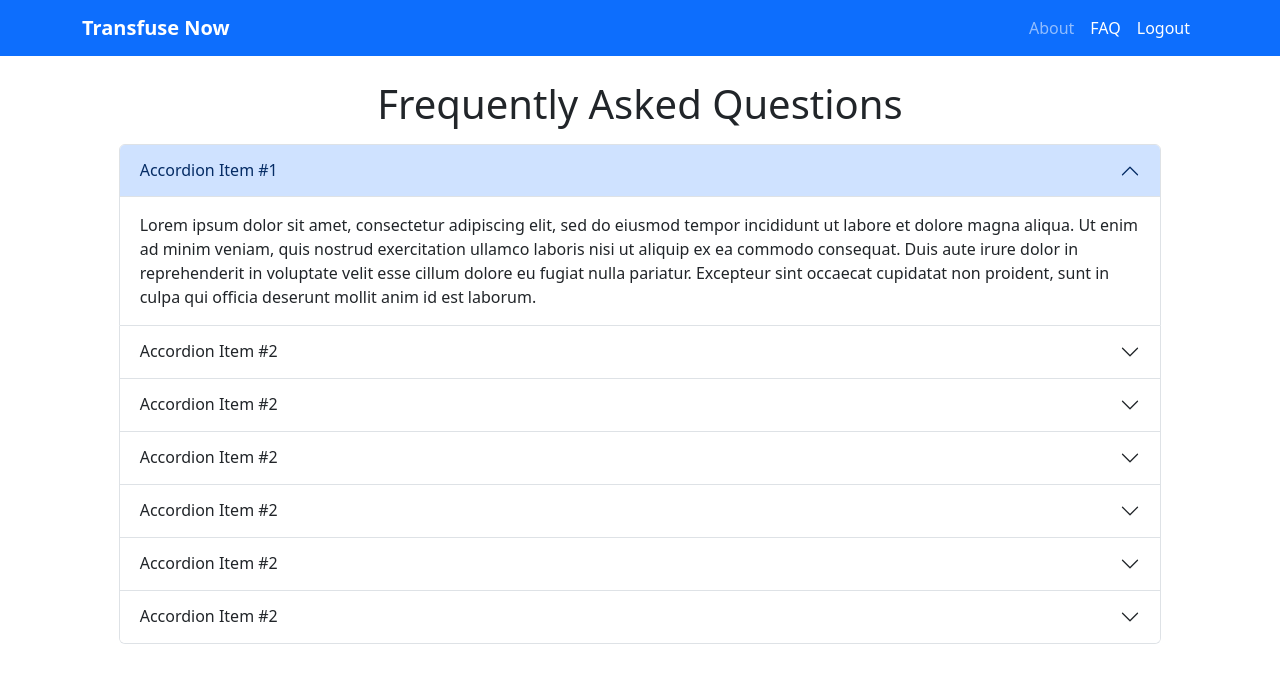
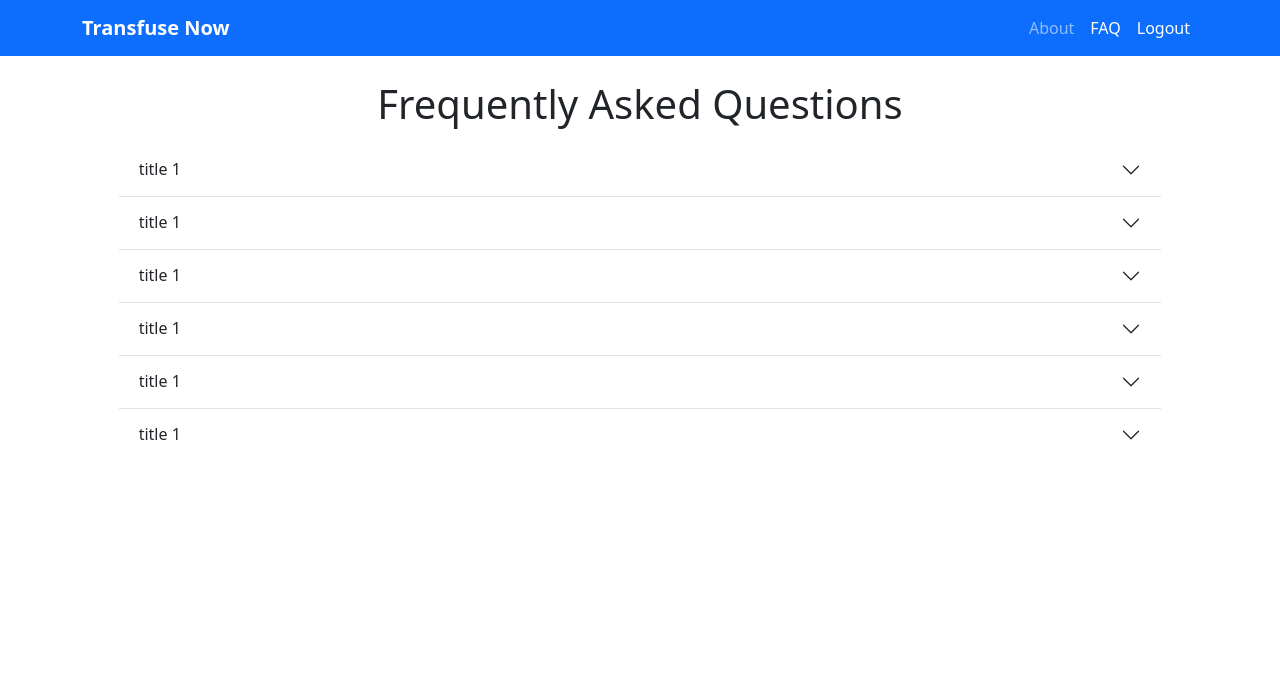
Before and after one commit to aditya6700/Blood-Bank-System, a React (Create React App) app in the folder client/: page /faq in a window 1280 px wide. Shown: the top 682 px of the page. Built offline with nearby package versions, Linux system fonts and the light colour scheme.

Commit message:
resuable faq accordion

```diff
--- a/client/src/pages/Faq.jsx
+++ b/client/src/pages/Faq.jsx
@@ -1,22 +1,13 @@
 import React, { useState } from 'react'
 import NavigationBar from '../components/NavigationBar'
-import LoadingSpinner from '../components/LoadingSpinner';
 import { Accordion, Col, Container, Row } from 'react-bootstrap';
+import { faqList } from '../utils/faq';
 
 export const Faq = () => {
 
   const [isAuthenticated, setIsAuthenticated] = useState(true);
-  const [loading, setLoading] = useState(false);
-  const [currentUser, setCurrentUser] = useState({userType: "admin"});
 
   return (
-    <>
-      {
-        loading ?
-          (
-            <LoadingSpinner />
-          ) :
-          (
     <>
       <NavigationBar
         isAuthenticated={isAuthenticated}
@@ -25,91 +16,17 @@ export const Faq = () => {
         <Row className="full-height-row overflow-x-auto">
           <Col sm={12} md={10} className='mx-auto my-4'>
             <h3 className="text-center fs-1 mb-3 text-capitalize">Frequently Asked Questions</h3>
-                    <Accordion defaultActiveKey={['0']} alwaysOpen>
-                      <Accordion.Item eventKey="0">
-                        <Accordion.Header>Accordion Item #1</Accordion.Header>
-                        <Accordion.Body>
-                          Lorem ipsum dolor sit amet, consectetur adipiscing elit, sed do
-                          eiusmod tempor incididunt ut labore et dolore magna aliqua. Ut enim ad
-                          minim veniam, quis nostrud exercitation ullamco laboris nisi ut
-                          aliquip ex ea commodo consequat. Duis aute irure dolor in
-                          reprehenderit in voluptate velit esse cillum dolore eu fugiat nulla
-                          pariatur. Excepteur sint occaecat cupidatat non proident, sunt in
-                          culpa qui officia deserunt mollit anim id est laborum.
-                        </Accordion.Body>
+            <Accordion flush>
+              {
+                faqList.map((data, index) => {
+                  return (
+                    <Accordion.Item key={index} eventKey={index}>
+                      <Accordion.Header>{data.title}</Accordion.Header>
+                      <Accordion.Body>{data.body}</Accordion.Body>
                     </Accordion.Item>
-                      <Accordion.Item eventKey="1">
-                        <Accordion.Header>Accordion Item #2</Accordion.Header>
-                        <Accordion.Body>
-                          Lorem ipsum dolor sit amet, consectetur adipiscing elit, sed do
-                          eiusmod tempor incididunt ut labore et dolore magna aliqua. Ut enim ad
-                          minim veniam, quis nostrud exercitation ullamco laboris nisi ut
-                          aliquip ex ea commodo consequat. Duis aute irure dolor in
-                          reprehenderit in voluptate velit esse cillum dolore eu fugiat nulla
-                          pariatur. Excepteur sint occaecat cupidatat non proident, sunt in
-                          culpa qui officia deserunt mollit anim id est laborum.
-                        </Accordion.Body>
-                      </Accordion.Item>
-                      <Accordion.Item eventKey="1">
-                        <Accordion.Header>Accordion Item #2</Accordion.Header>
-                        <Accordion.Body>
-                          Lorem ipsum dolor sit amet, consectetur adipiscing elit, sed do
-                          eiusmod tempor incididunt ut labore et dolore magna aliqua. Ut enim ad
-                          minim veniam, quis nostrud exercitation ullamco laboris nisi ut
-                          aliquip ex ea commodo consequat. Duis aute irure dolor in
-                          reprehenderit in voluptate velit esse cillum dolore eu fugiat nulla
-                          pariatur. Excepteur sint occaecat cupidatat non proident, sunt in
-                          culpa qui officia deserunt mollit anim id est laborum.
-                        </Accordion.Body>
-                      </Accordion.Item>
-                      <Accordion.Item eventKey="1">
-                        <Accordion.Header>Accordion Item #2</Accordion.Header>
-                        <Accordion.Body>
-                          Lorem ipsum dolor sit amet, consectetur adipiscing elit, sed do
-                          eiusmod tempor incididunt ut labore et dolore magna aliqua. Ut enim ad
-                          minim veniam, quis nostrud exercitation ullamco laboris nisi ut
-                          aliquip ex ea commodo consequat. Duis aute irure dolor in
-                          reprehenderit in voluptate velit esse cillum dolore eu fugiat nulla
-                          pariatur. Excepteur sint occaecat cupidatat non proident, sunt in
-                          culpa qui officia deserunt mollit anim id est laborum.
-                        </Accordion.Body>
-                      </Accordion.Item>
-                      <Accordion.Item eventKey="1">
-                        <Accordion.Header>Accordion Item #2</Accordion.Header>
-                        <Accordion.Body>
-                          Lorem ipsum dolor sit amet, consectetur adipiscing elit, sed do
-                          eiusmod tempor incididunt ut labore et dolore magna aliqua. Ut enim ad
-                          minim veniam, quis nostrud exercitation ullamco laboris nisi ut
-                          aliquip ex ea commodo consequat. Duis aute irure dolor in
-                          reprehenderit in voluptate velit esse cillum dolore eu fugiat nulla
-                          pariatur. Excepteur sint occaecat cupidatat non proident, sunt in
-                          culpa qui officia deserunt mollit anim id est laborum.
-                        </Accordion.Body>
-                      </Accordion.Item>
-                      <Accordion.Item eventKey="1">
-                        <Accordion.Header>Accordion Item #2</Accordion.Header>
-                        <Accordion.Body>
-                          Lorem ipsum dolor sit amet, consectetur adipiscing elit, sed do
-                          eiusmod tempor incididunt ut labore et dolore magna aliqua. Ut enim ad
-                          minim veniam, quis nostrud exercitation ullamco laboris nisi ut
-                          aliquip ex ea commodo consequat. Duis aute irure dolor in
-                          reprehenderit in voluptate velit esse cillum dolore eu fugiat nulla
-                          pariatur. Excepteur sint occaecat cupidatat non proident, sunt in
-                          culpa qui officia deserunt mollit anim id est laborum.
-                        </Accordion.Body>
-                      </Accordion.Item>
-                      <Accordion.Item eventKey="1">
-                        <Accordion.Header>Accordion Item #2</Accordion.Header>
-                        <Accordion.Body>
-                          Lorem ipsum dolor sit amet, consectetur adipiscing elit, sed do
-                          eiusmod tempor incididunt ut labore et dolore magna aliqua. Ut enim ad
-                          minim veniam, quis nostrud exercitation ullamco laboris nisi ut
-                          aliquip ex ea commodo consequat. Duis aute irure dolor in
-                          reprehenderit in voluptate velit esse cillum dolore eu fugiat nulla
-                          pariatur. Excepteur sint occaecat cupidatat non proident, sunt in
-                          culpa qui officia deserunt mollit anim id est laborum.
-                        </Accordion.Body>
-                      </Accordion.Item>
+                  )
+                })
+              }
             </Accordion>
           </Col>
         </Row>
@@ -117,6 +34,3 @@ export const Faq = () => {
     </>
   )
 }
-    </>
-  )
-}
--- /dev/null
+++ b/client/src/utils/faq.js
@@ -0,0 +1,26 @@
+export const faqList = [
+    {
+        title: "title 1",
+        body: "Lorem ipsum dolor sit amet, consectetur adipiscing elit, sed do eiusmod tempor incididunt ut labore et dolore magna aliqua. Ut enim ad minim veniam, quis nostrud exercitation ullamco laboris nisi ut aliquip ex ea commodo consequat. Duis aute irure dolor in reprehenderit in voluptate velit esse cillum dolore eu fugiat nulla pariatur. Excepteur sint occaecat cupidatat non proident, sunt in culpa qui officia deserunt mollit anim id est laborum."
+    },
+    {
+        title: "title 1",
+        body: "Lorem ipsum dolor sit amet, consectetur adipiscing elit, sed do eiusmod tempor incididunt ut labore et dolore magna aliqua. Ut enim ad minim veniam, quis nostrud exercitation ullamco laboris nisi ut aliquip ex ea commodo consequat. Duis aute irure dolor in reprehenderit in voluptate velit esse cillum dolore eu fugiat nulla pariatur. Excepteur sint occaecat cupidatat non proident, sunt in culpa qui officia deserunt mollit anim id est laborum."
+    },
+    {
+        title: "title 1",
+        body: "Lorem ipsum dolor sit amet, consectetur adipiscing elit, sed do eiusmod tempor incididunt ut labore et dolore magna aliqua. Ut enim ad minim veniam, quis nostrud exercitation ullamco laboris nisi ut aliquip ex ea commodo consequat. Duis aute irure dolor in reprehenderit in voluptate velit esse cillum dolore eu fugiat nulla pariatur. Excepteur sint occaecat cupidatat non proident, sunt in culpa qui officia deserunt mollit anim id est laborum."
+    },
+    {
+        title: "title 1",
+        body: "Lorem ipsum dolor sit amet, consectetur adipiscing elit, sed do eiusmod tempor incididunt ut labore et dolore magna aliqua. Ut enim ad minim veniam, quis nostrud exercitation ullamco laboris nisi ut aliquip ex ea commodo consequat. Duis aute irure dolor in reprehenderit in voluptate velit esse cillum dolore eu fugiat nulla pariatur. Excepteur sint occaecat cupidatat non proident, sunt in culpa qui officia deserunt mollit anim id est laborum."
+    },
+    {
+        title: "title 1",
+        body: "Lorem ipsum dolor sit amet, consectetur adipiscing elit, sed do eiusmod tempor incididunt ut labore et dolore magna aliqua. Ut enim ad minim veniam, quis nostrud exercitation ullamco laboris nisi ut aliquip ex ea commodo consequat. Duis aute irure dolor in reprehenderit in voluptate velit esse cillum dolore eu fugiat nulla pariatur. Excepteur sint occaecat cupidatat non proident, sunt in culpa qui officia deserunt mollit anim id est laborum."
+    },
+    {
+        title: "title 1",
+        body: "Lorem ipsum dolor sit amet, consectetur adipiscing elit, sed do eiusmod tempor incididunt ut labore et dolore magna aliqua. Ut enim ad minim veniam, quis nostrud exercitation ullamco laboris nisi ut aliquip ex ea commodo consequat. Duis aute irure dolor in reprehenderit in voluptate velit esse cillum dolore eu fugiat nulla pariatur. Excepteur sint occaecat cupidatat non proident, sunt in culpa qui officia deserunt mollit anim id est laborum."
+    },
+]
```
Lines whose indentation alone changed are shown as unchanged.
